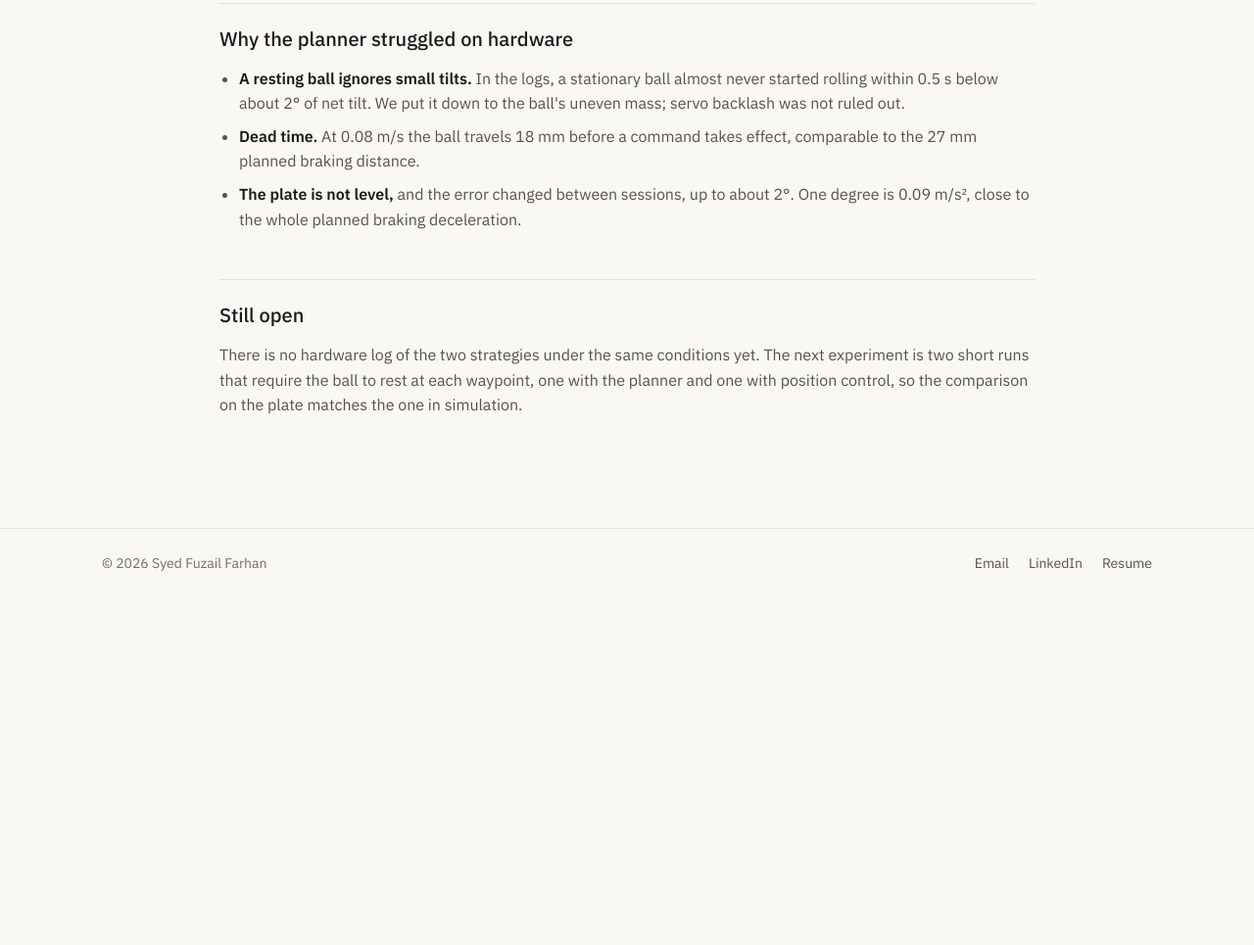
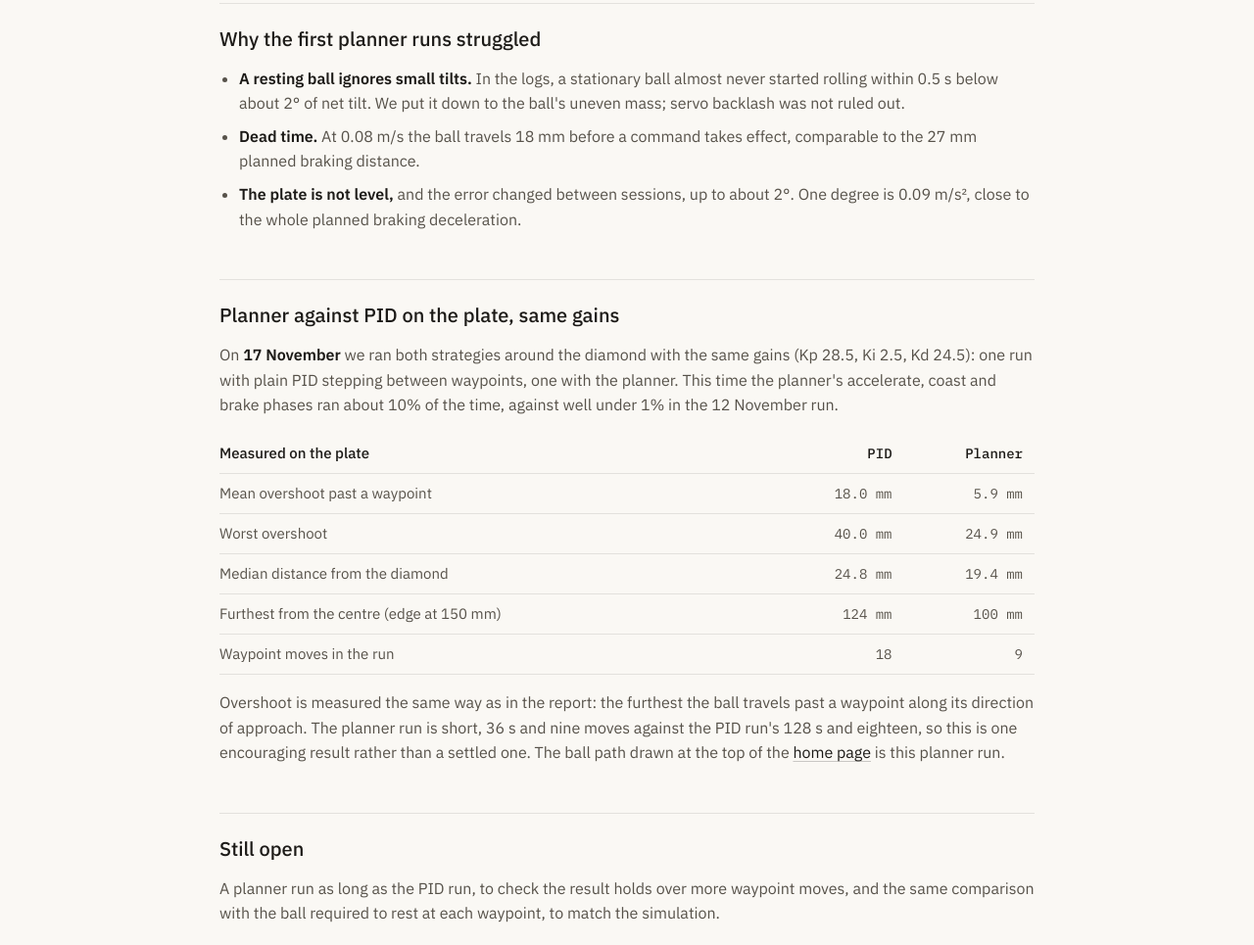
Before and after one commit to fuzail127/fuzzymuseum, a plain HTML site: page projects/stewart-platform.html in a window 1280 px wide. Shown: the part 3075-4040 px from the top of the page at 98% size. Before the commit the page ends 3685 px from the top, so only its background shows below. Drawn offline with Linux system fonts and the light colour scheme.

Commit message:
Use the Nov 17 planner run in the hero and add the planner-vs-PID result
The hero now plots planner_final.csv, which tracks the diamond far more
closely than the Nov 12 window (5.9 mm vs 37.2 mm mean overshoot). The
Stewart page and card add the same-gains comparison with pid_final.csv:
5.9 mm mean overshoot with the planner against 18.0 mm with PID.

Co-Authored-By: Claude Opus 5.5 <noreply@anthropic.com>

```diff
--- a/projects/stewart-platform.html
+++ b/projects/stewart-platform.html
@@ -135,18 +135,43 @@
       <figcaption>Left: measured path on the platform. Right: simulation of the same configuration on the measured plant.</figcaption>
     </figure>
 
-    <h2>Why the planner struggled on hardware</h2>
+    <h2>Why the first planner runs struggled</h2>
     <ul>
       <li><strong>A resting ball ignores small tilts.</strong> In the logs, a stationary ball almost never started rolling within 0.5 s below about 2° of net tilt. We put it down to the ball's uneven mass; servo backlash was not ruled out.</li>
       <li><strong>Dead time.</strong> At 0.08 m/s the ball travels 18 mm before a command takes effect, comparable to the 27 mm planned braking distance.</li>
       <li><strong>The plate is not level,</strong> and the error changed between sessions, up to about 2°. One degree is 0.09 m/s², close to the whole planned braking deceleration.</li>
     </ul>
 
+    <h2>Planner against PID on the plate, same gains</h2>
+    <p>
+      On <strong>17 November</strong> we ran both strategies around the diamond with the same gains
+      (Kp 28.5, Ki 2.5, Kd 24.5): one run with plain PID stepping between waypoints, one with the
+      planner. This time the planner's accelerate, coast and brake phases ran about 10% of the time,
+      against well under 1% in the 12 November run.
+    </p>
+    <table class="results">
+      <thead>
+        <tr><th>Measured on the plate</th><th class="num">PID</th><th class="num">Planner</th></tr>
+      </thead>
+      <tbody>
+        <tr><td>Mean overshoot past a waypoint</td><td class="num">18.0 mm</td><td class="num">5.9 mm</td></tr>
+        <tr><td>Worst overshoot</td><td class="num">40.0 mm</td><td class="num">24.9 mm</td></tr>
+        <tr><td>Median distance from the diamond</td><td class="num">24.8 mm</td><td class="num">19.4 mm</td></tr>
+        <tr><td>Furthest from the centre (edge at 150 mm)</td><td class="num">124 mm</td><td class="num">100 mm</td></tr>
+        <tr><td>Waypoint moves in the run</td><td class="num">18</td><td class="num">9</td></tr>
+      </tbody>
+    </table>
+    <p>
+      Overshoot is measured the same way as in the report: the furthest the ball travels past a
+      waypoint along its direction of approach. The planner run is short, 36 s and nine moves against
+      the PID run's 128 s and eighteen, so this is one encouraging result rather than a settled one.
+      The ball path drawn at the top of the <a href="../index.html">home page</a> is this planner run.
+    </p>
+
     <h2>Still open</h2>
     <p>
-      There is no hardware log of the two strategies under the same conditions yet. The next
-      experiment is two short runs that require the ball to rest at each waypoint, one with the planner
-      and one with position control, so the comparison on the plate matches the one in simulation.
+      A planner run as long as the PID run, to check the result holds over more waypoint moves, and
+      the same comparison with the ball required to rest at each waypoint, to match the simulation.
     </p>
   </main>
 
```
Also changed, not shown: index.html (+6 -6 lines).
